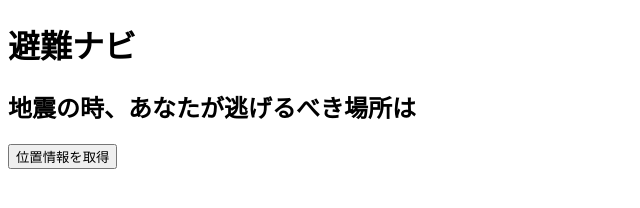
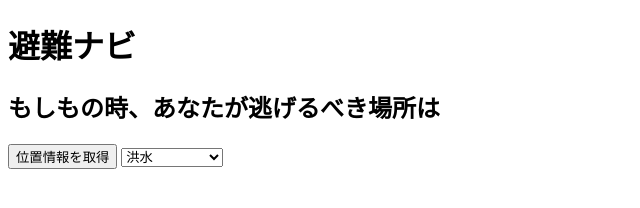
Before and after one commit to Chahaaaaan/Escape-Navi, a plain HTML site: page index.html in a window 1280 px wide. Shown: the whole page, without its empty margins (0-640 px from the left). Drawn offline with Linux system fonts and the light colour scheme.

Commit message:
災害選択ボタンを追加

```diff
--- a/index.html
+++ b/index.html
@@ -1,14 +1,28 @@
 <!DOCTYPE html>
+
 <head>
     <meta charset="UTF-8">
     <title>避難ナビ</title>
 </head>
+
 <body>
     <header>
         <h1>避難ナビ</h1>
     </header>
-    <h2 id = "siteName">地震の時、あなたが逃げるべき場所は</h2>
-    <input type="button" id="getPositionButton" value = "位置情報を取得">
+    <h2 id="siteName">もしもの時、あなたが逃げるべき場所は</h2>
+    <div id="map"></div><!-- 地図を表示する div 要素（id="map"）-->
+    <input type="button" id="getPositionButton" value="位置情報を取得">
+    <select name="example" size="1">
+        <option value='1' label="洪水"></option>
+        <option value='2' label="土砂災害"></option>
+        <option value='3' label="高潮"></option>
+        <option value='4' label="地震"></option>
+        <option value='5' label="津波"></option>
+        <option value='6' label="大規模な火事"></option>
+        <option value='7' label="内水氾濫"></option>
+        <option value='8' label="火山現象"></option>
+    </select>
     <script src=index.js></script>
 </body>
+
 </html>
```
